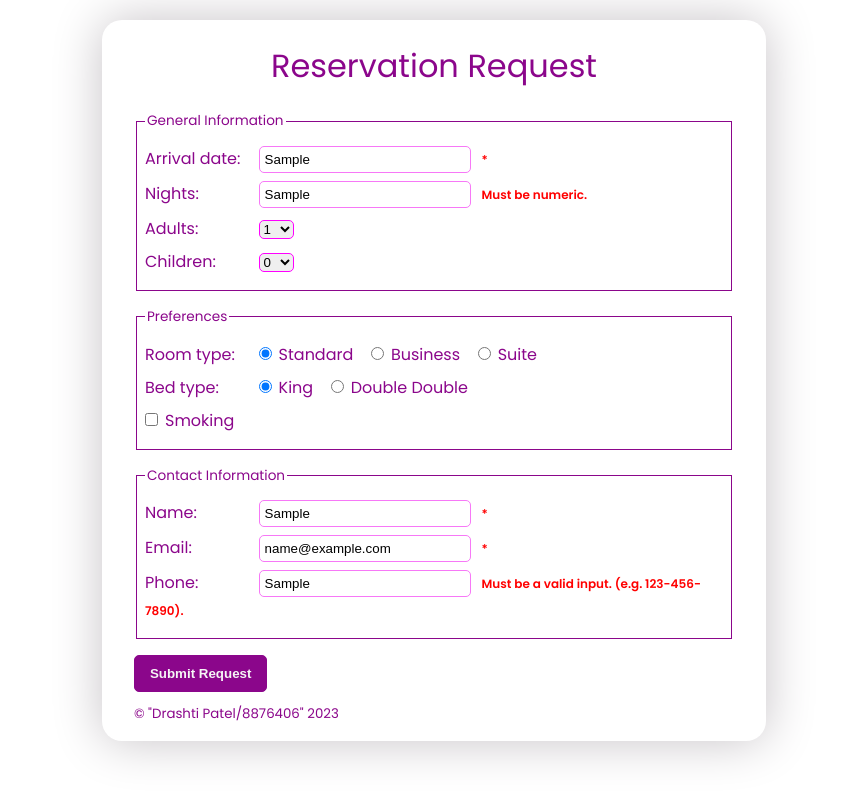
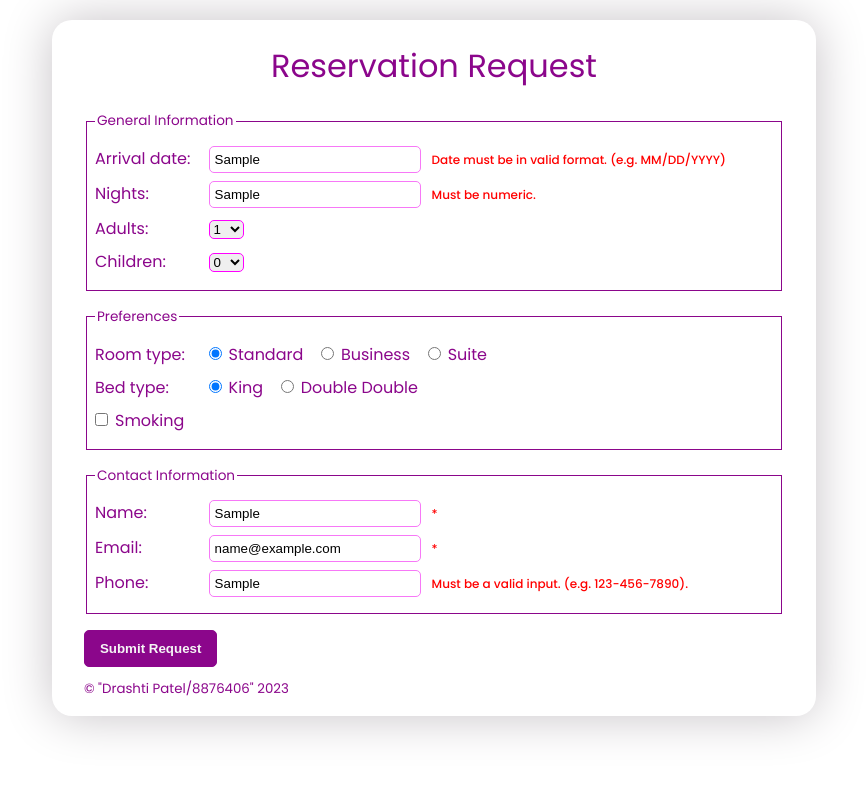
Before and after one commit to drshty/reservation-request, a plain HTML site: page index.html in a window 1280 px wide. Both pictures are taken after typing "Sample", "Sample", "Sample", "name@example.com", "Sample" into the empty fields and a click on the input "Submit Request". Shown: the whole page, without its empty margins (206-1073 px from the left). Drawn offline with nearby package versions, Linux system fonts and the light colour scheme.

Commit message:
Added validation for date and updated README file

```diff
--- a/main.js
+++ b/main.js
@@ -7,6 +7,9 @@ $(document).ready(() => {
 
 	//will be used to validate phone number
 	const phonePattern = /^\d{3}-\d{3}-\d{4}$/;
+
+	//will be used to validate date
+	const dateformat = /^(0?[1-9]|1[0-2])[\/](0?[1-9]|[1-2][0-9]|3[01])[\/]\d{4}$/;
 
 	//moves the focus to the “Arrival date” text box
 	$('#arrival_date').focus();
@@ -30,6 +33,9 @@ $(document).ready(() => {
 		// Validate each input field
 		if (rDate == '') {
 			$('#arrival_date').next().text('This field is required.');
+			isValid = false;
+		} else if (!dateformat.test(rDate)) {
+			$('#arrival_date').next().text('Date must be in valid format. (e.g. MM/DD/YYYY)');
 			isValid = false;
 		} else {
 			rDate = $('#arrival_date').val().trim();
--- a/style.css
+++ b/style.css
@@ -4,7 +4,7 @@ body {
     font-family: 'Poppins', sans-serif;
     background-color: white;
     margin: 20px auto;
-    width: 600px;
+    width: 700px;
     box-shadow: 0 0 50px rgb(198, 194, 198);
     border-radius: 20px;
     padding: 0.01em 2em 1em;
@@ -106,6 +106,6 @@ p {
 
 span {
     font-size: 12px;
-    font-weight: 600;
+    font-weight: 500;
     color: red;
 }
```
Also changed, not shown: response.html (+1 -1 lines), Output-Image.png (added), 1 other file.
